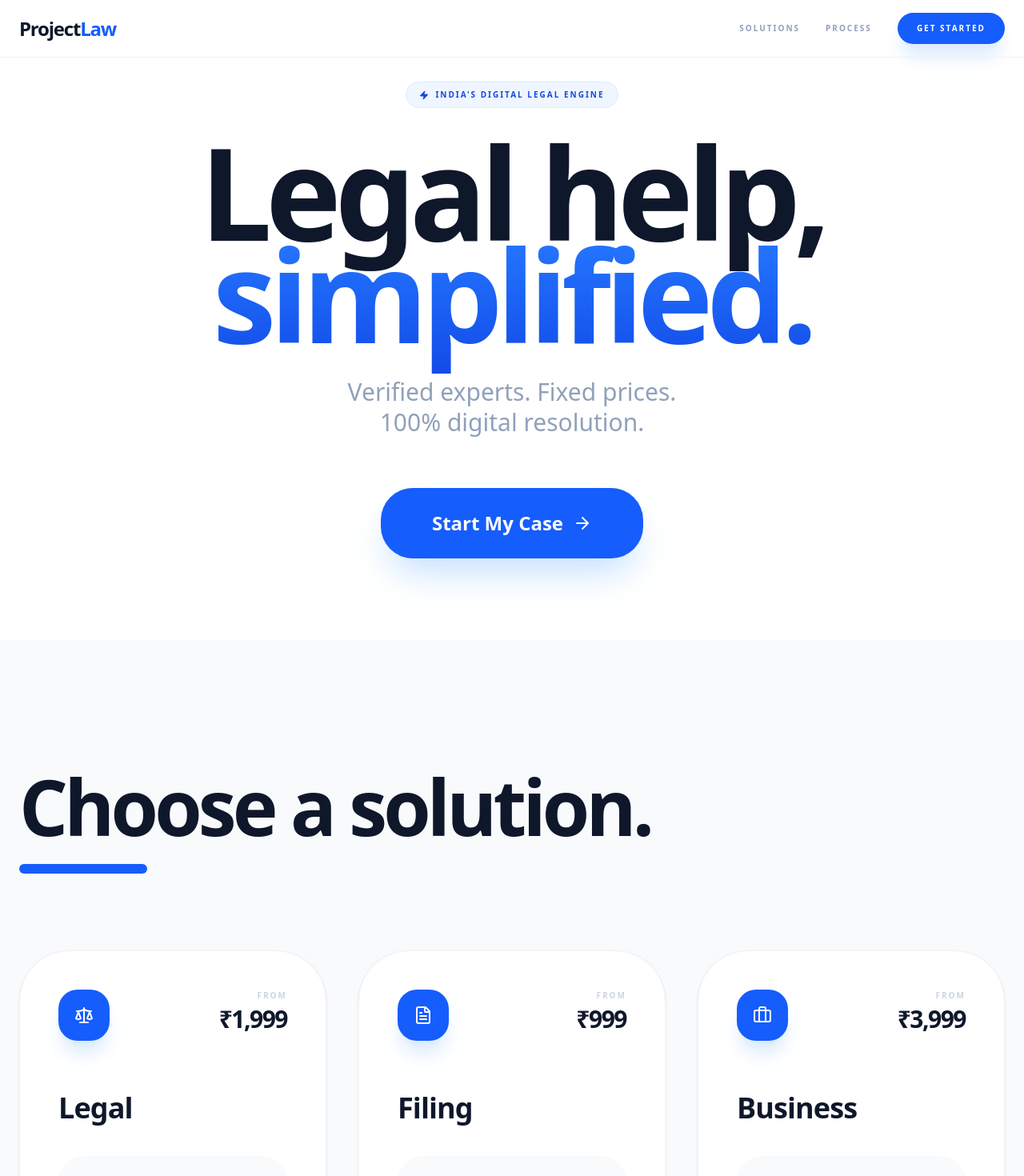
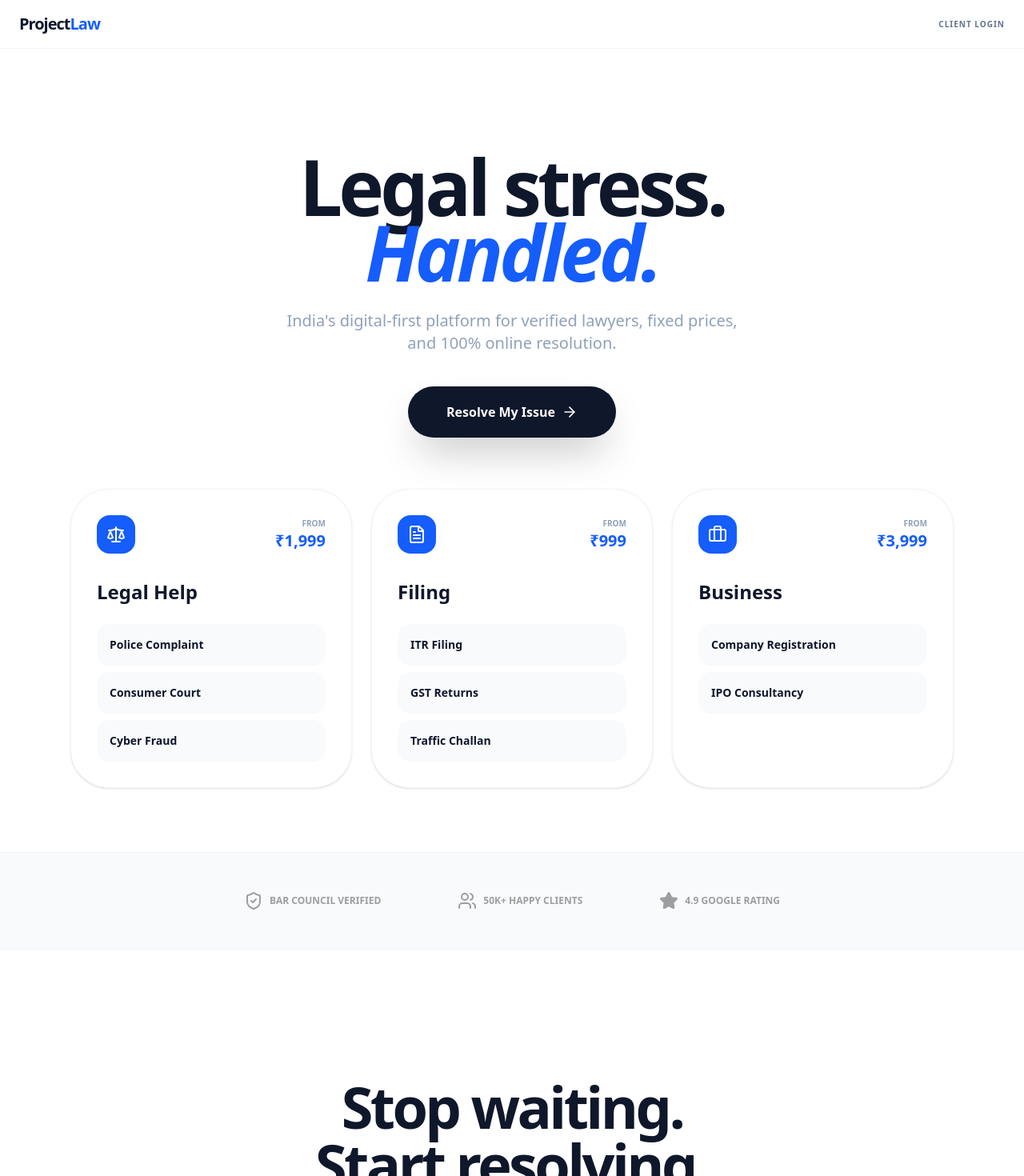
Before and after one commit to onlyimportantshit/pocketlawyer, a Next.js app: page / in a window 1280 px wide. Shown: the top 1470 px of the page at 80% size. Built offline with nearby package versions, Linux system fonts and the light colour scheme.

Commit message:
Fix: resolve Framer Motion easing type error in Home

```diff
--- a/src/app/page.tsx
+++ b/src/app/page.tsx
@@ -1,196 +1,111 @@
 "use client";
 
-import { motion, useScroll, useTransform } from "framer-motion";
-import { useRef } from "react";
-import {
-  ShieldCheck, IndianRupee, Lock, Scale, FileText, Briefcase,
-  ChevronRight, FileDigit, ShieldAlert, Gavel, Zap, ArrowRight
-} from "lucide-react";
+import { motion } from "framer-motion";
+import { Scale, FileText, Briefcase, ChevronRight, Zap, ArrowRight, ShieldCheck, Users, Star } from "lucide-react";
 import Link from "next/link";
 
-// Entry animation for sections
+// Define the animation at the top with 'as const' to satisfy TypeScript
 const fadeUp = {
-  initial: { opacity: 0, y: 60 },
-  whileInView: { opacity: 1, y: 0 },
-  viewport: { once: true, margin: "-100px" },
-  transition: { duration: 1, ease: [0.16, 1, 0.3, 1] }
+  initial: { opacity: 0, y: 20 },
+  animate: { opacity: 1, y: 0 },
+  transition: {
+    duration: 0.8,
+    ease: [0.16, 1, 0.3, 1] as any // Use 'as any' or 'as const' to bypass strict Easing types
+  }
 };
 
 export default function Home() {
-  const targetRef = useRef(null);
-  const { scrollYProgress } = useScroll({
-    target: targetRef,
-    offset: ["start start", "end start"],
-  });
+  return (
+    <main className="min-h-screen bg-white text-slate-900 font-sans selection:bg-blue-100 scroll-smooth">
 
-  // Parallax Depth Logic
-  const opacity = useTransform(scrollYProgress, [0, 0.4], [1, 0]);
-  const scale = useTransform(scrollYProgress, [0, 0.4], [1, 0.85]);
-  const y = useTransform(scrollYProgress, [0, 0.4], [0, -150]);
-
-  return (
-    <main className="min-h-screen bg-white text-slate-900 font-sans selection:bg-blue-100 scroll-smooth overflow-x-hidden">
-
-      {/* 1. GLASS NAVIGATION */}
-      <nav className="fixed top-0 w-full bg-white/70 backdrop-blur-2xl z-50 border-b border-slate-100 px-6 py-4">
+      {/* HEADER */}
+      <nav className="fixed top-0 w-full bg-white/70 backdrop-blur-xl z-50 border-b border-slate-100 px-6 py-4">
         <div className="max-w-7xl mx-auto flex justify-between items-center">
-          <motion.div initial={{ opacity: 0, x: -20 }} animate={{ opacity: 1, x: 0 }} className="font-black text-2xl tracking-tighter">
-            Project<span className="text-blue-600">Law</span>
-          </motion.div>
-          <div className="hidden md:flex gap-8 items-center font-bold text-[10px] uppercase tracking-[0.2em] text-slate-400">
-            <Link href="#services" className="hover:text-blue-600 transition-colors">Solutions</Link>
-            <Link href="#how-it-works" className="hover:text-blue-600 transition-colors">Process</Link>
-            <Link href="/login" className="bg-blue-600 text-white px-6 py-3 rounded-full hover:bg-slate-900 transition-all shadow-xl shadow-blue-100">
-              Get Started
-            </Link>
-          </div>
+          <div className="font-black text-xl tracking-tighter">Project<span className="text-blue-600">Law</span></div>
+          <Link href="/login" className="text-[10px] font-black uppercase tracking-widest text-slate-500 hover:text-blue-600 transition">Client Login</Link>
         </div>
       </nav>
 
-      {/* 2. HERO WITH DEPTH */}
-      <section ref={targetRef} className="relative h-screen flex flex-col items-center justify-center text-center px-6 overflow-hidden">
-        <motion.div style={{ y, opacity, scale }} className="relative z-10 max-w-5xl">
-          <div className="inline-flex items-center gap-2 bg-blue-50 border border-blue-100 px-4 py-2 rounded-full text-blue-700 text-[10px] font-black uppercase tracking-[0.2em] mb-10">
-            <Zap className="w-3 h-3 fill-current" /> India's Digital Legal Engine
-          </div>
-
-          <h1 className="text-7xl md:text-[10rem] font-black tracking-tighter text-slate-900 mb-10 leading-[0.8]">
-            Legal help, <br />
-            <span className="text-transparent bg-clip-text bg-gradient-to-b from-blue-500 to-blue-700">simplified.</span>
+      {/* FUNNEL HERO */}
+      <section className="px-6 pt-32 pb-20 md:pt-48 max-w-6xl mx-auto flex flex-col items-center">
+        <motion.div
+          {...fadeUp}
+          className="text-center mb-16"
+        >
+          <h1 className="text-5xl md:text-8xl font-black tracking-tighter leading-[0.85] mb-8">
+            Legal stress. <br />
+            <span className="text-blue-600 italic">Handled.</span>
           </h1>
-
-          <p className="text-xl md:text-3xl text-slate-400 mb-16 max-w-2xl mx-auto leading-tight font-medium">
-            Verified experts. Fixed prices. <br /> 100% digital resolution.
+          <p className="text-xl text-slate-400 font-medium max-w-xl mx-auto mb-10">
+            India's digital-first platform for verified lawyers, fixed prices, and 100% online resolution.
           </p>
-
-          <div className="flex justify-center">
-            <Link href="/login" className="group bg-blue-600 text-white font-black py-7 px-16 rounded-[2.5rem] hover:bg-slate-900 hover:scale-105 transition-all shadow-2xl shadow-blue-200 text-2xl flex items-center gap-3">
-              Start My Case <ArrowRight className="group-hover:translate-x-1 transition-transform" />
-            </Link>
-          </div>
+          <Link href="#funnel" className="bg-slate-900 text-white font-black py-5 px-12 rounded-full hover:bg-blue-600 transition-all shadow-2xl inline-flex items-center gap-2">
+            Resolve My Issue <ArrowRight className="w-5 h-5" />
+          </Link>
         </motion.div>
 
-        {/* Ambient background glows */}
-        <div className="absolute -z-10 w-full h-full top-0">
-          <div className="absolute top-[15%] left-[5%] w-[30rem] h-[30rem] bg-blue-100 rounded-full blur-[150px] opacity-50"></div>
-          <div className="absolute bottom-[10%] right-[5%] w-[30rem] h-[30rem] bg-blue-50 rounded-full blur-[150px] opacity-50"></div>
+        {/* THE FUNNEL (Direct Selection) */}
+        <div id="funnel" className="w-full grid grid-cols-1 md:grid-cols-3 gap-6">
+          <FunnelBox
+            title="Legal Help" price="1,999" icon={<Scale />} color="blue"
+            services={["Police Complaint", "Consumer Court", "Cyber Fraud"]}
+            ids={["police", "consumer", "cyber"]}
+          />
+          <FunnelBox
+            title="Filing" price="999" icon={<FileText />} color="blue"
+            services={["ITR Filing", "GST Returns", "Traffic Challan"]}
+            ids={["itr", "gst", "challan"]}
+          />
+          <FunnelBox
+            title="Business" price="3,999" icon={<Briefcase />} color="blue"
+            services={["Company Registration", "IPO Consultancy"]}
+            ids={["registration", "ipo"]}
+          />
         </div>
       </section>
 
-      {/* 3. SYNCED SERVICE GRID */}
-      <section id="services" className="px-6 py-40 bg-slate-50 relative z-20">
-        <div className="max-w-7xl mx-auto">
-          <motion.div {...fadeUp} className="mb-24 text-center md:text-left">
-            <h2 className="text-6xl md:text-8xl font-black tracking-tighter mb-6">Choose a solution.</h2>
-            <div className="h-3 w-40 bg-blue-600 rounded-full mx-auto md:mx-0"></div>
-          </motion.div>
-
-          <div className="grid grid-cols-1 md:grid-cols-3 gap-10">
-            <ServiceSection
-              title="Legal" price="1,999" icon={<Scale />}
-              links={[
-                { label: "Police Complaint", id: "police" },
-                { label: "Consumer Court", id: "consumer" },
-                { label: "Insurance Dispute", id: "insurance" },
-                { label: "Hospital Negligence", id: "hospital" },
-                { label: "Cyber Fraud", id: "cyber" }
-              ]}
-            />
-            <ServiceSection
-              title="Filing" price="999" icon={<FileText />}
-              links={[
-                { label: "ITR Filing", id: "itr" },
-                { label: "GST Return", id: "gst" },
-                { label: "Trademark", id: "trademark" },
-                { label: "Traffic Challan", id: "challan" }
-              ]}
-            />
-            <ServiceSection
-              title="Business" price="3,999" icon={<Briefcase />}
-              links={[
-                { label: "IPO Consultancy", id: "ipo" },
-                { label: "Company Registration", id: "registration" }
-              ]}
-            />
-          </div>
+      {/* TRUST STRIP (Social Proof) */}
+      <section className="bg-slate-50 py-12 border-y border-slate-100">
+        <div className="max-w-7xl mx-auto px-6 flex flex-wrap justify-center gap-12 md:gap-24 opacity-40 grayscale">
+          <div className="flex items-center gap-2 font-black text-xs uppercase"><ShieldCheck /> Bar Council Verified</div>
+          <div className="flex items-center gap-2 font-black text-xs uppercase"><Users /> 50k+ Happy Clients</div>
+          <div className="flex items-center gap-2 font-black text-xs uppercase"><Star className="fill-current" /> 4.9 Google Rating</div>
         </div>
       </section>
 
-      {/* 4. MOTION PROCESS */}
-      <section id="how-it-works" className="px-6 py-40 bg-white">
-        <div className="max-w-7xl mx-auto grid grid-cols-1 md:grid-cols-2 gap-32 items-center">
-          <motion.div {...fadeUp}>
-            <h2 className="text-6xl md:text-[8rem] font-black tracking-tighter leading-[0.8] mb-12">How it <br /> works.</h2>
-            <p className="text-2xl text-slate-400 font-medium max-w-md">Bureaucracy is boring. We made it a 4-step digital flow.</p>
-          </motion.div>
-
-          <div className="space-y-16">
-            <StepItem num="01" title="Selection" desc="Browse our catalog and pick your specific legal solution." />
-            <StepItem num="02" title="Payment" desc="One-time fixed fee via our secure Razorpay gateway." />
-            <StepItem num="03" title="Submission" desc="Upload your evidence and details to your private vault." />
-            <StepItem num="04" title="Resolution" desc="Sit back while our verified experts handle the heavy lifting." />
-          </div>
-        </div>
-      </section>
-
-      {/* 5. IMMERSIVE FOOTER */}
-      <section className="px-6 py-40 bg-slate-950 text-white text-center">
-        <motion.div
-          initial={{ opacity: 0, scale: 0.9 }}
-          whileInView={{ opacity: 1, scale: 1 }}
-          viewport={{ once: true }}
-          transition={{ duration: 1.2, ease: [0.16, 1, 0.3, 1] }}
-          className="max-w-5xl mx-auto"
-        >
-          <h2 className="text-7xl md:text-[12rem] font-black tracking-tighter leading-[0.75] mb-20">
-            Ready to <br /> resolve?
-          </h2>
-          <Link href="/login" className="bg-blue-600 hover:bg-blue-500 text-white font-black py-8 px-24 rounded-[3rem] text-3xl transition-all inline-block shadow-2xl">
-            Start Now
-          </Link>
-        </motion.div>
+      {/* RE-CONVERSION FOOTER */}
+      <section className="px-6 py-40 text-center">
+        <h2 className="text-4xl md:text-7xl font-black tracking-tighter mb-12">Stop waiting. <br /> Start resolving.</h2>
+        <Link href="/login" className="bg-blue-600 text-white font-black py-6 px-16 rounded-[2.5rem] text-2xl hover:bg-slate-900 transition-all inline-block shadow-2xl shadow-blue-200">
+          Get Legal Help Now
+        </Link>
       </section>
     </main>
   );
 }
 
-// Reusable Components
-function ServiceSection({ title, price, icon, links }: any) {
+function FunnelBox({ title, price, icon, services, ids }: any) {
   return (
     <motion.div
-      {...fadeUp}
-      className="bg-white p-12 rounded-[4rem] border border-slate-100 shadow-sm hover:shadow-2xl transition-all duration-700"
+      whileHover={{ y: -10 }}
+      className="bg-white border border-slate-100 p-8 rounded-[3rem] shadow-sm hover:shadow-2xl transition-all duration-500"
     >
-      <div className="flex justify-between items-start mb-16">
-        <div className="w-16 h-16 bg-blue-600 text-white rounded-[1.5rem] flex items-center justify-center text-3xl shadow-xl shadow-blue-100">
-          {icon}
-        </div>
+      <div className="flex justify-between items-center mb-8">
+        <div className="w-12 h-12 bg-blue-600 text-white rounded-2xl flex items-center justify-center">{icon}</div>
         <div className="text-right">
-          <span className="text-[10px] font-black uppercase tracking-[0.2em] text-slate-300 block mb-1">From</span>
-          <span className="text-3xl font-black text-slate-900 tracking-tighter">₹{price}</span>
+          <p className="text-[10px] font-black text-slate-400 uppercase">From</p>
+          <p className="text-xl font-black text-blue-600">₹{price}</p>
         </div>
       </div>
-      <h3 className="text-4xl font-black mb-10 tracking-tight">{title}</h3>
-      <div className="space-y-3">
-        {links.map((link: any, i: number) => (
-          <Link key={i} href={`/services/${link.id}`} className="flex justify-between items-center p-6 rounded-[2rem] bg-slate-50 hover:bg-blue-600 hover:text-white transition-all duration-300 group">
-            <span className="font-bold text-lg">{link.label}</span>
-            <ChevronRight className="w-5 h-5 opacity-20 group-hover:opacity-100 transition-all group-hover:translate-x-1" />
+      <h3 className="text-2xl font-black mb-6">{title}</h3>
+      <div className="space-y-2">
+        {services.map((s: string, i: number) => (
+          <Link key={i} href={`/services/${ids[i]}`} className="flex justify-between items-center p-4 rounded-2xl bg-slate-50 hover:bg-blue-600 hover:text-white transition-all group">
+            <span className="font-bold text-sm">{s}</span>
+            <ChevronRight className="w-4 h-4 opacity-0 group-hover:opacity-100 transition-all" />
           </Link>
         ))}
       </div>
     </motion.div>
   );
 }
-
-function StepItem({ num, title, desc }: any) {
-  return (
-    <motion.div {...fadeUp} className="flex gap-10 group">
-      <div className="text-6xl font-black text-slate-100 group-hover:text-blue-600 transition-colors duration-700">{num}</div>
-      <div>
-        <h4 className="text-3xl font-black mb-3 tracking-tight">{title}</h4>
-        <p className="text-xl text-slate-400 font-medium leading-relaxed">{desc}</p>
-      </div>
-    </motion.div>
-  );
-}
```
